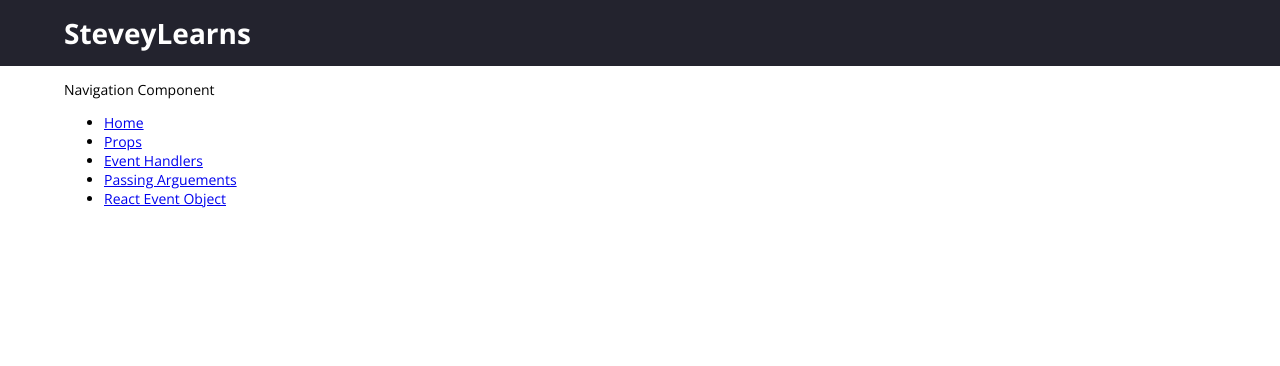
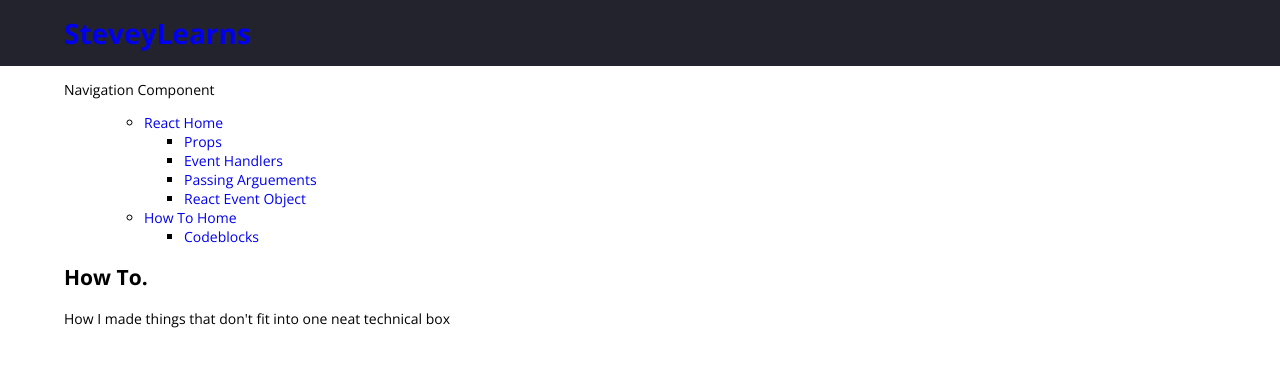
Before and after one commit to steveycee/sc-react-learning-app, a React app: page /how-to in a window 1280 px wide. Built offline with nearby package versions, Linux system fonts and the light colour scheme.

Commit message:
chore: reorganise and link styling
reorganised pages around the idea of subcatagories.

```diff
--- a/src/components/code-block/code-block.js
+++ b/src/components/code-block/code-block.js
@@ -1,9 +1,5 @@
 import "./code-block.css";
-// import "../../code-examples/ternary-example";
-
 const steves = require("!!raw-loader!../../code-examples/ternary-example");
-
-// const ternaryExample = require("!!raw-loader!../../code-examples/ternary-example.js");
 
 function CodeBlock(props) {
   // steve();
--- a/src/components/header/header.js
+++ b/src/components/header/header.js
@@ -3,7 +3,9 @@ import "./header.css";
 function Header() {
   return (
     <div className="header">
-      <h1>SteveyLearns</h1>
+      <h1>
+        <a href="/">SteveyLearns</a>
+      </h1>
     </div>
   );
 }
--- a/src/components/navigation/navigation.js
+++ b/src/components/navigation/navigation.js
@@ -7,9 +7,11 @@ function Navigation() {
       <nav>
         <p>Navigation Component</p>
         <ul>
+          <ul>
             <li>
-            <Link to="/">Home</Link>
+              <Link to="/react">React Home</Link>
             </li>
+            <ul>
               <li>
                 <Link to="/props">Props</Link>
               </li>
@@ -23,6 +25,19 @@ function Navigation() {
                 <Link to="/react-event-object">React Event Object</Link>
               </li>
             </ul>
+          </ul>
+
+          <ul>
+            <li>
+              <Link to="/how-to">How To Home</Link>
+            </li>
+            <ul>
+              <li>
+                <Link to="/how-to/code-blocks">Codeblocks</Link>
+              </li>
+            </ul>
+          </ul>
+        </ul>
       </nav>
     </>
   );
--- a/src/pages/home/home.js
+++ b/src/pages/home/home.js
@@ -3,7 +3,7 @@ import React from "react";
 function Home() {
   return (
     <>
-      <h2>Learning React</h2>
+      <h2>Learning to dev!</h2>
       <p>This is the Home Page of the project.</p>
     </>
   );
--- /dev/null
+++ b/src/pages/how-to/code-blocks/code-blocks-how-to.js
@@ -0,0 +1,12 @@
+import React from "react";
+
+function HowToCodeBlocks() {
+  return (
+    <>
+      <h2>How To: Codeblocks.</h2>
+      <p>How I made the codeblocks</p>
+    </>
+  );
+}
+
+export default HowToCodeBlocks;
--- /dev/null
+++ b/src/pages/how-to/how-to-home/how-to-home.js
@@ -0,0 +1,12 @@
+import React from "react";
+
+function HowToHome() {
+  return (
+    <>
+      <h2>How To.</h2>
+      <p>How I made things that don't fit into one neat technical box</p>
+    </>
+  );
+}
+
+export default HowToHome;
--- a/src/pages/layout/layout.js
+++ b/src/pages/layout/layout.js
@@ -5,10 +5,13 @@ import { BrowserRouter, Routes, Route } from "react-router-dom";
 import Header from "../../components/header/header";
 import Navigation from "../../components/navigation/navigation";
 import Home from "../../pages/home/home";
-import PassingArgumentsEventHandler from "../../pages/passing-arguements/passing-arguments-event-handler";
-import EventHandlers from "../../pages/event-handlers/event-handlers";
-import Props from "../../pages/props/props";
-import ReactEventObject from "../../pages/react-event-object/react-event-object";
+import PassingArgumentsEventHandler from "../react/passing-arguements/passing-arguments-event-handler";
+import EventHandlers from "../../pages/react/event-handlers/event-handlers";
+import Props from "../react/props/props";
+import ReactEventObject from "../../pages/react/react-event-object/react-event-object";
+import ReactHome from "../../pages/react/react-home/react-home";
+import HowToHome from "../../pages/how-to/how-to-home/how-to-home";
+import HowToCodeBlocks from "../../pages/how-to/code-blocks/code-blocks-how-to";
 
 function Layout() {
   return (
@@ -20,6 +23,9 @@ function Layout() {
           <Routes>
             <Route path="/" element={<Layout />}></Route>
             <Route index element={<Home />} />
+            {/* React */}
+            <Route path="react" element={<ReactHome />} />
+
             <Route
               path="passing-arguements"
               element={<PassingArgumentsEventHandler />}
@@ -27,6 +33,8 @@ function Layout() {
             <Route path="event-handlers" element={<EventHandlers />} />
             <Route path="props" element={<Props />} />
             <Route path="react-event-object" element={<ReactEventObject />} />
+            <Route path="how-to" element={<HowToHome />} />
+            <Route path="how-to/code-blocks" element={<HowToCodeBlocks />} />
           </Routes>
         </BrowserRouter>
       </div>
--- a/src/pages/event-handlers/event-handlers.js
+++ b/src/pages/react/event-handlers/event-handlers.js
@@ -1,6 +1,6 @@
-import { consoleTitleStyling } from "../../code-examples/console-styling.js";
-import { ternaryExample } from "../../code-examples/ternary-example";
-import CodeBlock from "../../components/code-block/code-block";
+import { consoleTitleStyling } from "../../../code-examples/console-styling.js";
+import { ternaryExample } from "../../../code-examples/ternary-example";
+import CodeBlock from "../../../components/code-block/code-block";
 
 function EventHandlers() {
   const localFunction = () => {
--- a/src/pages/passing-arguements/passing-arguments-event-handler.js
+++ b/src/pages/react/passing-arguements/passing-arguments-event-handler.js
@@ -1,5 +1,5 @@
-import { consoleTitleStyling } from "../../code-examples/console-styling.js";
-import CodeBlock from "../../components/code-block/code-block";
+import { consoleTitleStyling } from "../../../code-examples/console-styling.js";
+import CodeBlock from "../../../components/code-block/code-block";
 
 function PassingArgumentsEventHandler() {
   const functionExample = (a) => {
--- a/src/pages/react-event-object/react-event-object.js
+++ b/src/pages/react/react-event-object/react-event-object.js
@@ -1,5 +1,5 @@
-import { consoleTitleStyling } from "../../code-examples/console-styling.js";
-import CodeBlock from "../../components/code-block/code-block";
+import { consoleTitleStyling } from "../../../code-examples/console-styling.js";
+import CodeBlock from "../../../components/code-block/code-block";
 
 function ReactEventObject() {
   const exampleFunction = (a, b) => {
--- /dev/null
+++ b/src/pages/react/react-home/react-home.js
@@ -0,0 +1,9 @@
+function ReactHome() {
+  return (
+    <>
+      <h2>React</h2>
+    </>
+  );
+}
+
+export default ReactHome;
--- a/src/style.css
+++ b/src/style.css
@@ -2,3 +2,11 @@
   font-family: "Open Sans", sans-serif;
   font-size: 14px;
 }
+
+a {
+  text-decoration: none; /* no underline */
+}
+
+a:visited{
+  color: inherit;
+}
```
Also changed, not shown: src/pages/react/props/props.js (renamed from src/pages/props/props.js). Lines whose indentation alone changed are shown as unchanged.
